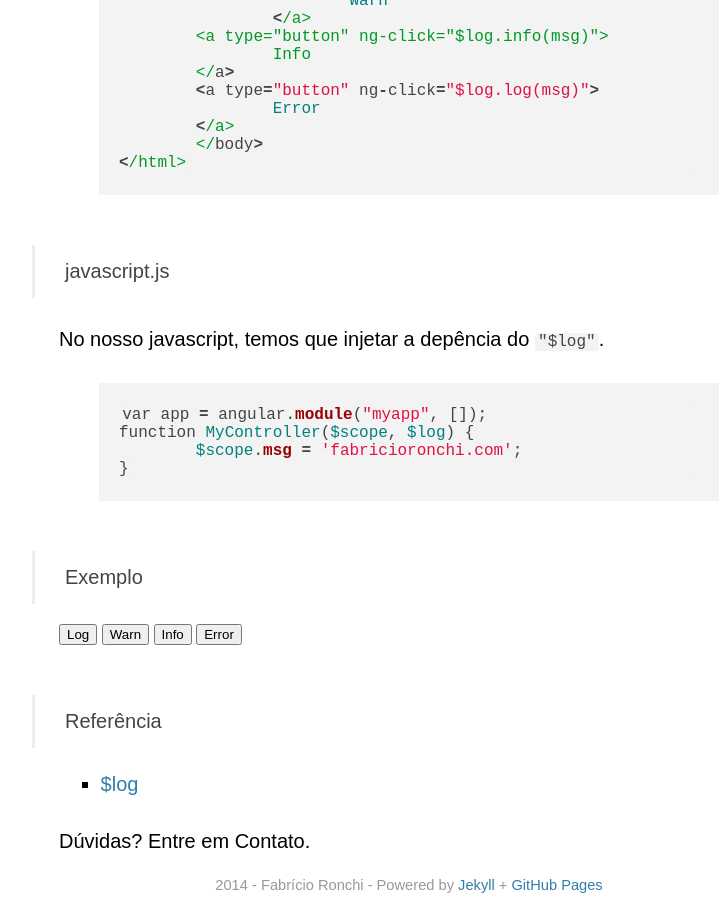
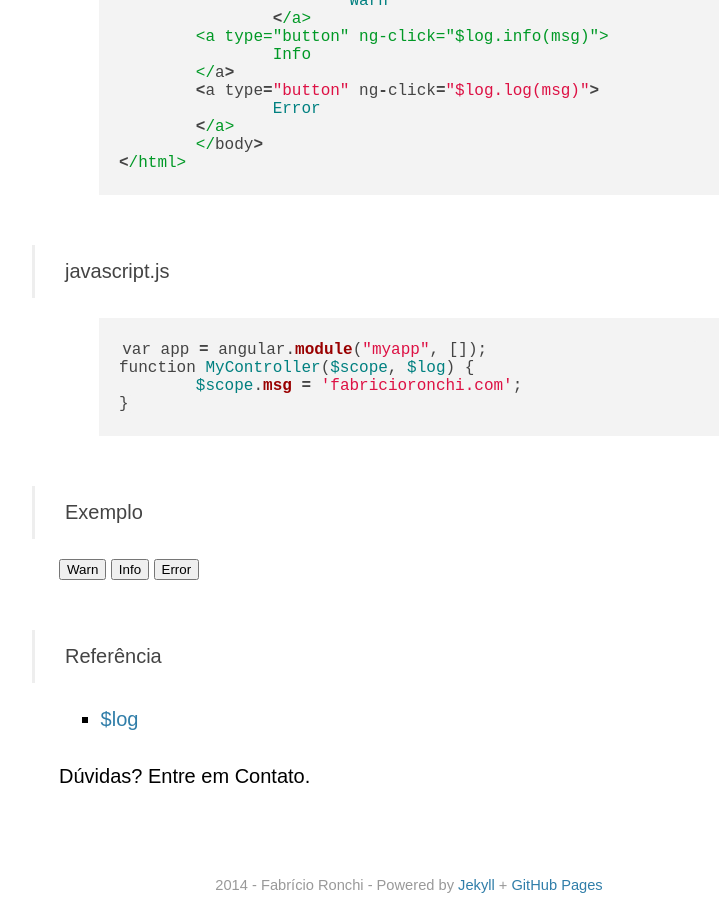
Before and after one commit to fabriciomrkonell/fabriciomrkonell, a Jekyll site: the page built from _posts/2014-02-15-$log-angularjs.markdown, in a window 1280 px wide and 900 px high, scrolled down 1120 px. Shown: the whole window, without its empty margins (231-957 px from the left). Built offline with Jekyll 4.4.1, drawn with Linux system fonts in a browser that asks for light colours; some web fonts are replaced; Markdown is read by kramdown in place of the engine named in the settings; comment, search, counter and statistics services are not loaded.

Commit message:
Correções

```diff
--- a/_posts/2014-02-15-$log-angularjs.markdown
+++ b/_posts/2014-02-15-$log-angularjs.markdown
@@ -36,8 +36,6 @@ Seu objetivo é simplificar a depuração e solução de problemas.
 {% endhighlight %}
 
 <h3>javascript.js</h3>
-No nosso javascript, temos que injetar a depência do <code>"$log"</code>.
-<p></p>
 {% highlight ruby %}
 var app = angular.module("myapp", []);
 function MyController($scope, $log) {
@@ -51,7 +49,7 @@ function MyController($scope, $log) {
 <script src="/js/app-log.js"></script>
 <div ng-app="myapp">
   <div ng-controller="MyController">
-    <button type="button" ng-click="alert('$log.log(mensagem)'">Log</button>
+    <button type="button" ng-show="false" ng-click="alert('$log.log(mensagem)'">Log</button>
     <button type="button" ng-click="$log.warn(mensagem)">Warn</button>
     <button type="button" ng-click="$log.info(mensagem)">Info</button>
     <button type="button" ng-click="$log.log(mensagem)">Error</button>
--- a/js/app-log.js
+++ b/js/app-log.js
@@ -5,5 +5,6 @@ var app = angular.module("myapp", []).config([
 ]);
 
 function MyController($scope, $log) {
+	alert("");
 	$scope.mensagem = "Acesse: fabricioronchi.com";
 }
```
